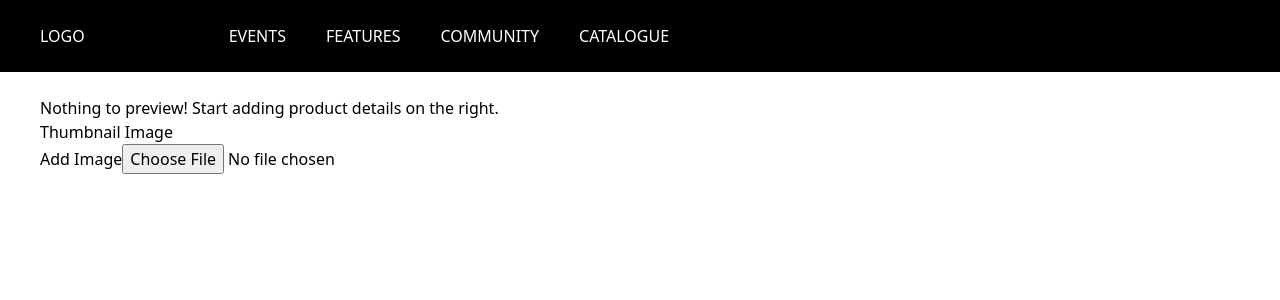
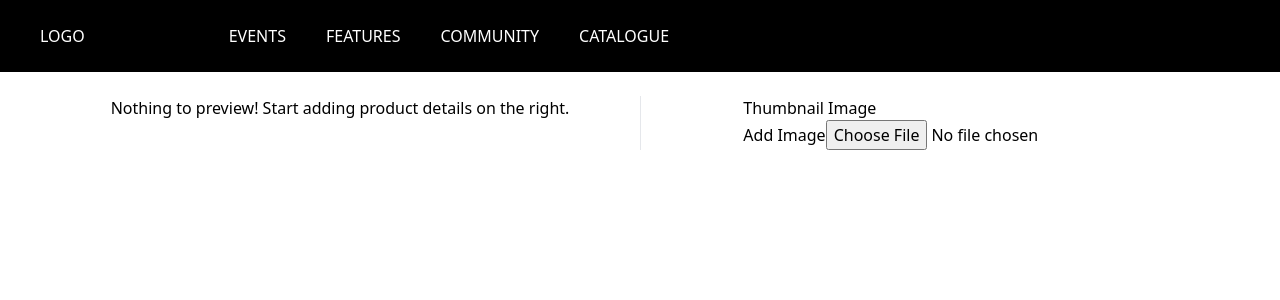
Before and after one commit to verenaseverina/seller-dashboard-test, a Next.js app: page / in a window 1280 px wide. Shown: the top 300 px of the page. Built offline with nearby package versions, Linux system fonts and the light colour scheme.

Commit message:
add upload function

```diff
--- a/components/UploadThumbnail.tsx
+++ b/components/UploadThumbnail.tsx
@@ -1,24 +1,78 @@
-import React from 'react'
+import React, { useState, useEffect, useCallback } from 'react'
 
 type Props = {
   label: string;
-  value?: File;
+  value?: string;
   required?: boolean;
-  onChange?: (val) => void;
+  onChange?: (url: string, file: File) => void;
 }
+
+function getBase64 (file: File): Promise<string> {
+  return new Promise((resolve, reject) => {
+    var reader = new FileReader();
+    reader.readAsDataURL(file);
+    reader.onload = function () {
+      resolve(reader.result as string);
+    };
+    reader.onerror = function (error) {
+      reject(error);
+    };
+  })
+}
+
 
 const UploadThumbnail = ({
     required = true,
     ...props
-  }: Props) => (
-  <div>
-    <p>{props.label}</p>
+  }: Props) => {
+  const [file, setFile] = useState<File | null>(null);
+  const [url, setUrl] = useState<string>('');
+
+  const onChangeFile = useCallback(async (e: any) => {
+    const selectedFile = e.target.files[0]
+    const urlFile = await getBase64(selectedFile)
+    if (props.onChange) {
+      props.onChange(urlFile,
+        selectedFile);
+      setFile(selectedFile)
+    } else {
+      setFile(selectedFile)
+      setUrl(urlFile)
+    }
+  }, [props.onChange])
+
+  const removeFile = () => {
+    props.onChange?.('', null);
+    setUrl('');
+    setFile(null);
+  }
+
+  useEffect(() => {
+    setUrl(props.value)
+  }, [props.value]);
+
+  return (
     <div>
-      <span>Add Image</span>
-      <input type="file"
-        accept="image/png, image/jpeg, image/jpg"></input>
+      <p>{props.label}</p>
+      {
+        url ? (
+          <div>
+            <img src={url} />
+            <button onClick={() => removeFile()}>Delete</button>
+          </div>
+        ) : (
+          <div>
+            <span>Add Image</span>
+            <input
+              type="file"
+              onChange={onChangeFile}
+              accept="image/png, image/jpeg, image/jpg">
+            </input>
+          </div>
+        )
+      }
     </div>
-  </div>
-)
+  )
+}
 
 export default UploadThumbnail
--- a/pages/index.tsx
+++ b/pages/index.tsx
@@ -1,18 +1,29 @@
+import React, { useState } from 'react'
 import Layout from '../components/Layout'
 import ImagePreview from '../components/ImagePreview'
 import UploadThumbnail from '../components/UploadThumbnail'
 
-const IndexPage = () => (
+const IndexPage = () => {
+  const [imageUrl, setImageUrl] = useState<string>('');
+
+  return (
     <Layout>
-    <div>
-      <ImagePreview />
+      <div className="grid grid-cols-2 divide-x">
+        <div className="flex justify-center">
+          <ImagePreview
+            imgValue={imageUrl}
+          />
         </div>
-    <div>
+        <div className="flex justify-center">
           <UploadThumbnail
             label="Thumbnail Image"
+            value={imageUrl}
+            onChange={(url) => setImageUrl(url)}
           />
+        </div>
       </div>
     </Layout>
   )
+}
 
 export default IndexPage
```
Lines whose indentation alone changed are shown as unchanged.
